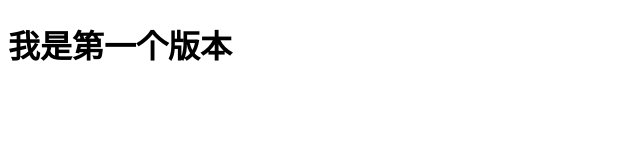
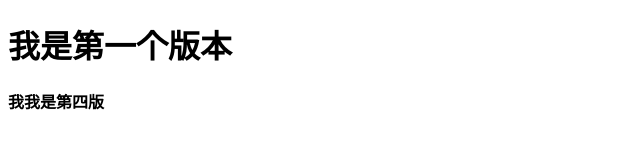
Before and after one commit to li603107795/bk_2004liguangming, a plain HTML site: page pages/test.html in a window 1280 px wide. Shown: the whole page, without its empty margins (0-640 px from the left). Drawn offline with Linux system fonts and the light colour scheme.

Commit message:
第四次

```diff
--- a/pages/test.html
+++ b/pages/test.html
@@ -7,5 +7,6 @@
 </head>
 <body>
     <h1>我是第一个版本</h1>
+    <h4>我我是第四版</h4>
 </body>
 </html>
```
